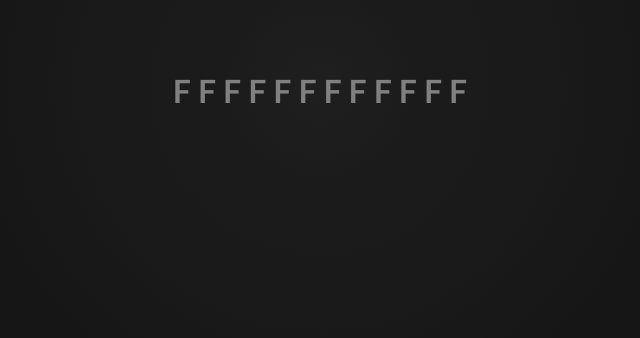
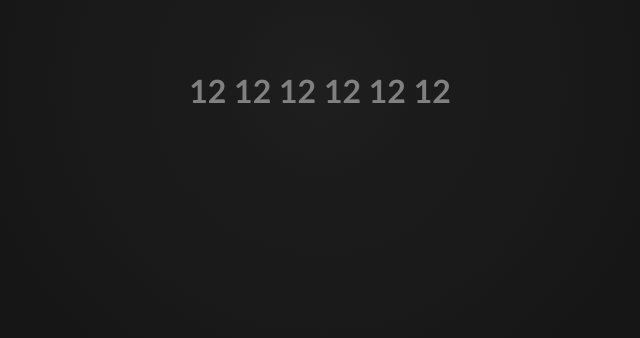
Before and after one commit to bosmat-haifa/1, a plain HTML site: page index.html in a window 1280 px wide. Shown: the part 314-652 px from the top of the page, without its empty margins (320-960 px from the left). Drawn offline with Linux system fonts and the light colour scheme.

Commit message:
Update index.html

```diff
--- a/index.html
+++ b/index.html
@@ -114,7 +114,8 @@
         </style>
 
             <div class="background" width="1920px" height="1080px"></div>
-            <h1>F F F F F F F F F F F F</h1>
+            <p>A &nbsp; B &nbsp; C &nbsp; D &nbsp; E &nbsp; F &nbsp; G &nbsp; H &nbsp; I &nbsp; J &nbsp; K &nbsp; L &nbsp; M &nbsp; N &nbsp; O &nbsp; P &nbsp; Q &nbsp; R &nbsp; S &nbsp; T &nbsp; U &nbsp; V &nbsp; W &nbsp; X &nbsp; Y &nbsp; Z</p>
+            <h1>12 12 12 12 12 12</h1>
 
     <script type="text/javascript">
 
```
